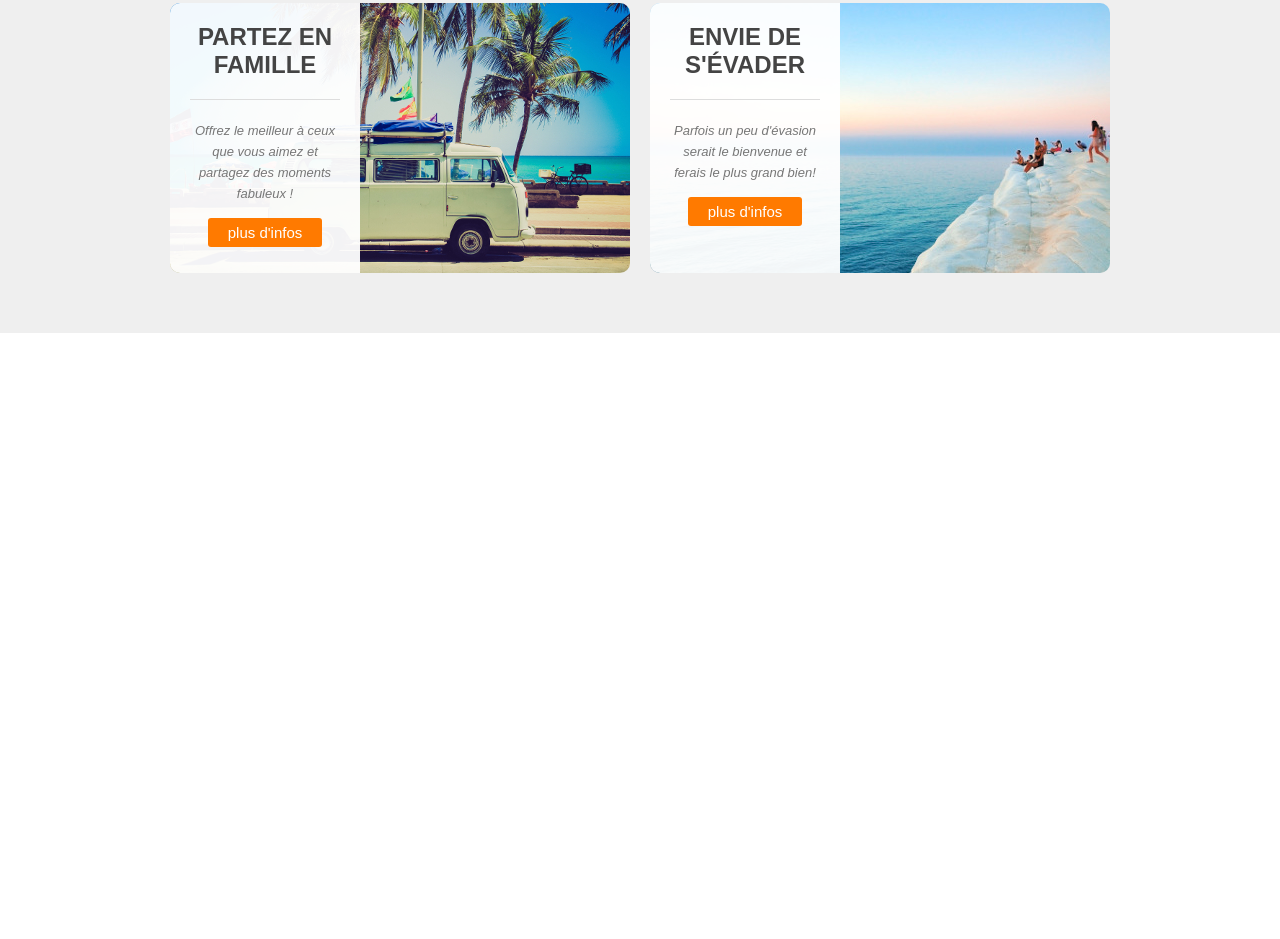
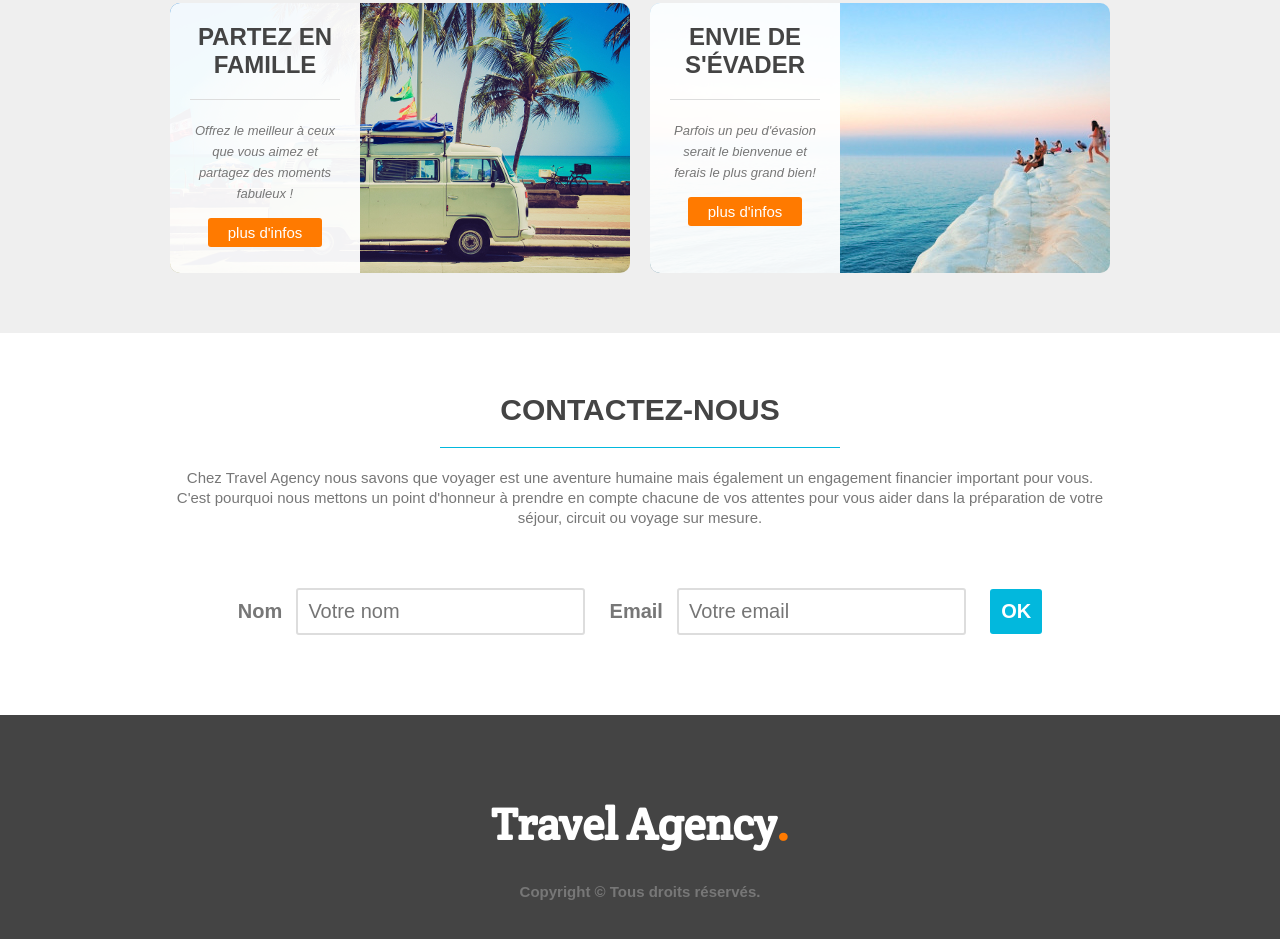
Before and after one commit to pouleetbasquaise/Site_Web, a plain HTML site: page index.html in a window 1280 px wide. Shown: the part 1205-2144 px from the top of the page. Before the commit the page ends 1538 px from the top, so only its background shows below. Drawn offline with Linux system fonts and the light colour scheme.

Commit message:
ca avance

```diff
--- a/index.html
+++ b/index.html
@@ -80,13 +80,28 @@
 
 
         <section id="contact">
-            <div class="wrapper"></div>
+            <div class="wrapper">
+                <h3>Contactez-nous</h3>
+                <p>Chez Travel Agency nous savons que voyager est une aventure humaine mais également un engagement financier important pour vous. C'est pourquoi nous mettons un point d'honneur à prendre en compte chacune de vos attentes pour vous aider dans la préparation de votre séjour, circuit ou voyage sur mesure.</p>
+
+
+                <form>
+                    <label for="name">Nom</label>
+                    <input type="text" id="name" placeholder="Votre nom">
+                    <label for="email">Email</label>
+                    <input type="text" id="email" placeholder="Votre email">
+                    <input type="submit" value="OK" class="button-3">
+                </form>
+            </div>
         </section>
 
 
 
         <footer>
-
+            <div class="wrapper">
+                <h1>Travel Agency<span class="orange">.</span></h1>
+                <div class="copyright">Copyright © Tous droits réservés.</div>
+            </div>
         </footer>
 
     </body>
--- a/styles.css
+++ b/styles.css
@@ -9,21 +9,26 @@ body
     font-family: Arial,sans-serif;
     font-size: 15px;
 }
+h1,h2,h3,h4
+{
+    color: #444;
+}
 h1
 {
     font-family: 'Crete Round', Serif;
     font-size: 45px;
-    color:#444 ;
 }
 h2
 {
-    color: #444;
     font-size: 55px;
+}
+h3
+{
+    font-size: 30px;
 }
 h4
 {
     font-size: 24px;
-    color: #444;
 }
 p
 {
@@ -212,3 +217,81 @@ article h4
     color: #ffffff;
     background-color: #02b8dd;
 }
+
+
+
+
+
+
+/*  CONTACT */
+
+#contact
+{
+    padding: 60px 0;
+    text-align: center;
+}
+
+#contact h3
+{
+    width: 400px;
+    text-transform: uppercase;
+    margin: 0 auto 20px auto;
+    border-bottom: 1px solid #02b8dd;
+    padding-bottom: 20px;
+}
+form
+{
+    margin: 60px 0 20px 0;
+}
+label
+{
+    font-weight: bold;
+    font-size: 20px;
+    margin-right: 10px;
+    color: #777777;
+}
+input[type="text"] /*tout les attributs input son = au type text, alors...*/
+{
+    padding: 10px;
+    font-size: 20px;
+    margin-right: 20px;
+    border: 2px solid #ddd;
+    border-radius: 3px;
+}
+.button-3
+{
+    color: #fff;
+    font-size: 20px;
+    font-weight: bold;
+    padding: 11px;
+    background-color: #02b8dd;
+    border-style: none;
+    border-radius: 3px;
+}
+.button-3:hover
+{
+    color: #fff;
+    background-color: #444;
+}
+
+/*  FOOTER  */
+
+footer
+{
+    height: 260px;
+    background-color: #444444;
+}
+
+footer h1
+{
+    color:#ffffff;
+    text-align: center;
+    padding-top: 80px;
+}
+.copyright
+{
+    text-align: center;
+    font-weight: bold;
+    padding-top: 30px;
+    color: #777777;
+}
```
